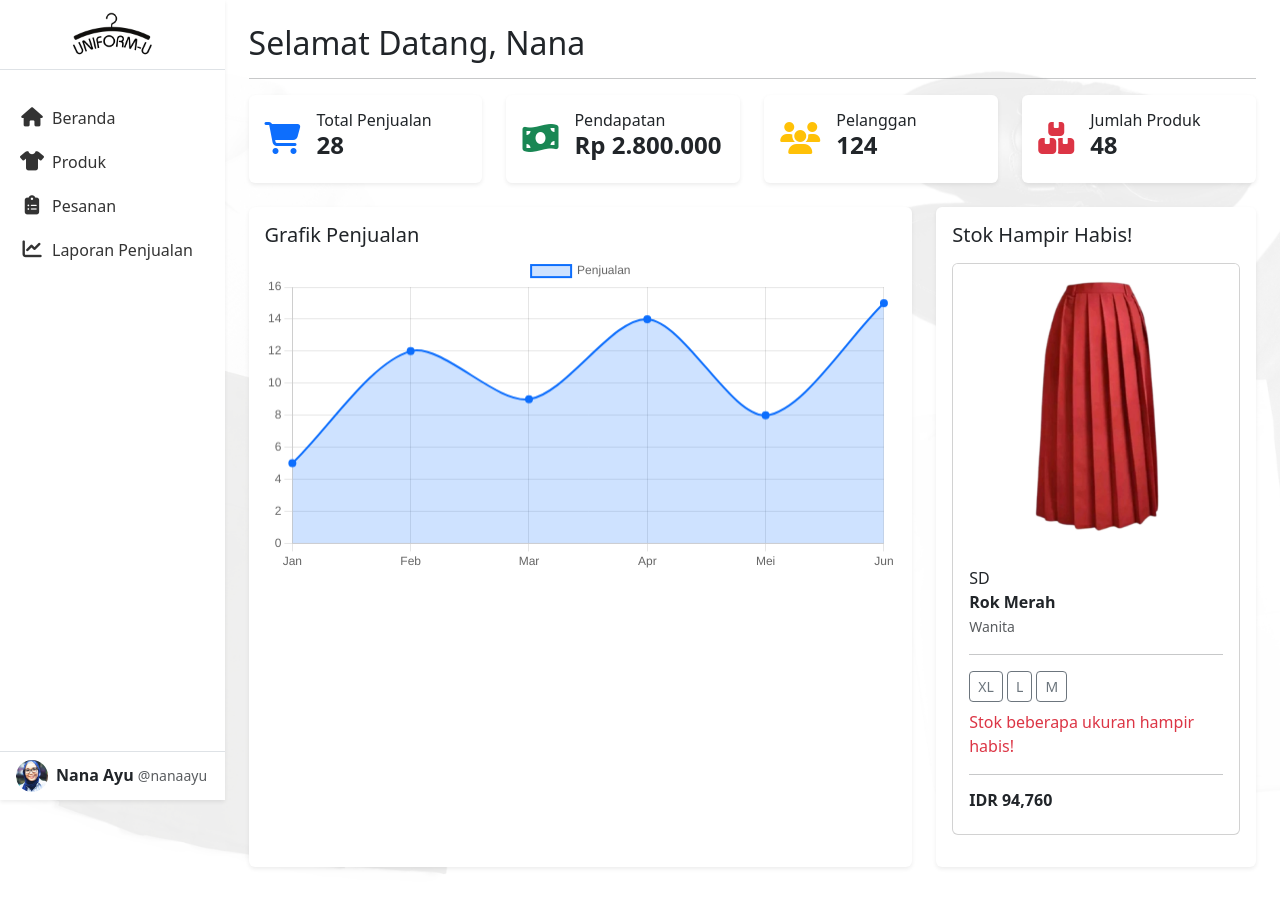
After one commit to saliescollege/PBW-4C-SI-KELOMPOK-1, a PHP site: page /dashboard.php in a window 1280 px wide. The commit adds this page. Run offline with PHP 8.4, Linux system fonts and the light colour scheme.

Commit message:
fitur-sidebar

```diff
--- a/sistem-uniform-u/laman-dashboard/dashboard.html
+++ b/sistem-uniform-u/laman-dashboard/dashboard.php
@@ -7,41 +7,9 @@
   <link href="https://cdn.jsdelivr.net/npm/bootstrap@5.3.0/dist/css/bootstrap.min.css" rel="stylesheet">
   <link rel="stylesheet" href="../styles.css">
   <link rel="stylesheet" href="https://cdnjs.cloudflare.com/ajax/libs/font-awesome/6.5.0/css/all.min.css">
+  <?php include '../sidebar.php'; ?> <!--Menambahkan sidebar-->
 </head>
 <body>
-
-<div class="d-flex">
-  <!-- Sidebar -->
-  <div id="sidebar" class="sidebar bg-white shadow-sm">
-    <div class="sidebar-header d-flex a justify-content-between px-3 py-3 border-bottom">
-      <img src="../assets/Logo Uniform-U.png" alt="Logo" class="sidebar-logo" id="sidebarLogo">
-      <i class="fas fa-bars toggle-btn" id="toggleSidebar"></i>
-    </div>
-
-    <ul class="nav flex-column mt-3">
-      <li class="nav-item">
-        <a class="nav-link" href="#"><i class="fas fa-tshirt me-2"></i><span class="sidebar-text">Produk</span></a>
-      </li>
-      <li class="nav-item">
-        <a class="nav-link" href="#"><i class="fas fa-clipboard-list me-2"></i><span class="sidebar-text">Pesanan</span></a>
-      </li>
-      <li class="nav-item">
-        <a class="nav-link" href="#"><i class="fas fa-users me-2"></i><span class="sidebar-text">Pelanggan</span></a>
-      </li>
-      <li class="nav-item">
-        <a class="nav-link" href="#"><i class="fas fa-chart-line me-2"></i><span class="sidebar-text">Laporan Penjualan</span></a>
-      </li>
-    </ul>
-
-    <!-- Profile Pengguna -->
-    <a href="user-profile.html" class="sidebar-footer d-flex align-items-center border-top mt-auto py-2 px-3 text-decoration-none text-dark">
-      <img src="../assets/PFP.png" class="rounded-circle me-2" width="32" height="32" alt="User">
-      <div class="user-info">
-        <div class="fw-semibold sidebar-text">Nana Ayu</div>
-        <small class="text-muted sidebar-text">@nanaayu</small>
-      </div>
-    </a>
-  </div>
 
 <!-- Main Content -->
 <div class="flex-grow-1 p-4">
--- /dev/null
+++ b/sistem-uniform-u/sidebar.php
@@ -0,0 +1,33 @@
+<div class="d-flex">
+
+  <!-- Sidebar -->
+  <div id="sidebar" class="sidebar bg-white shadow-sm">
+    <div class="sidebar-header d-flex justify-content-between px-3 py-3 border-bottom">
+      <img src="../assets/Logo Uniform-U.png" alt="Logo" class="sidebar-logo" id="sidebarLogo">
+      <i class="fas fa-bars toggle-btn" id="toggleSidebar"></i>
+    </div>
+
+    <ul class="nav flex-column mt-3">
+      <li class="nav-item">
+        <a class="nav-link" href="dashboard.php"><i class="fas fa-home me-2"></i><span class="sidebar-text">Beranda</span></a>
+      </li>
+      <li class="nav-item">
+        <a class="nav-link" href="produk.php"><i class="fas fa-tshirt me-2"></i><span class="sidebar-text">Produk</span></a>
+      </li>
+      <li class="nav-item">
+        <a class="nav-link" href="pesanan.php"><i class="fas fa-clipboard-list me-2"></i><span class="sidebar-text">Pesanan</span></a>
+      </li>
+      <li class="nav-item">
+        <a class="nav-link" href="laporan.php"><i class="fas fa-chart-line me-2"></i><span class="sidebar-text">Laporan Penjualan</span></a>
+      </li>
+    </ul>
+
+    <!-- Profile Pengguna -->
+    <a href="user-profile.php" class="sidebar-footer d-flex align-items-center border-top mt-auto py-2 px-3 text-decoration-none text-dark">
+      <img src="../assets/PFP.png" class="rounded-circle me-2" width="32" height="32" alt="User">
+      <div class="user-info">
+        <div class="fw-semibold sidebar-text">Nana Ayu</div>
+        <small class="text-muted sidebar-text">@nanaayu</small>
+      </div>
+    </a>
+  </div>
```
